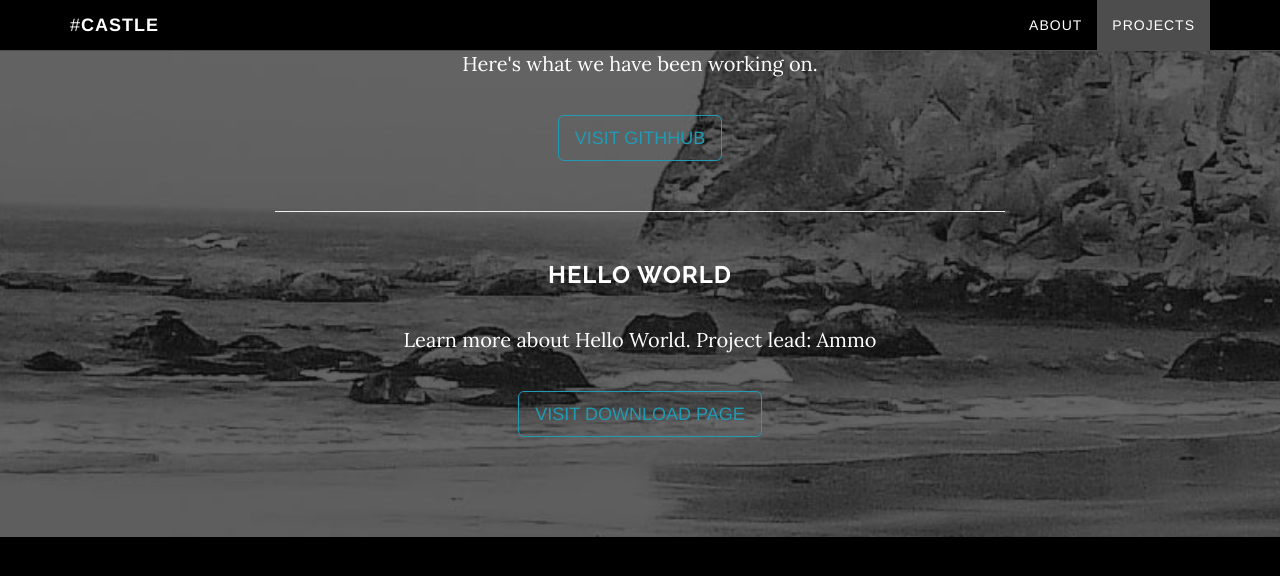
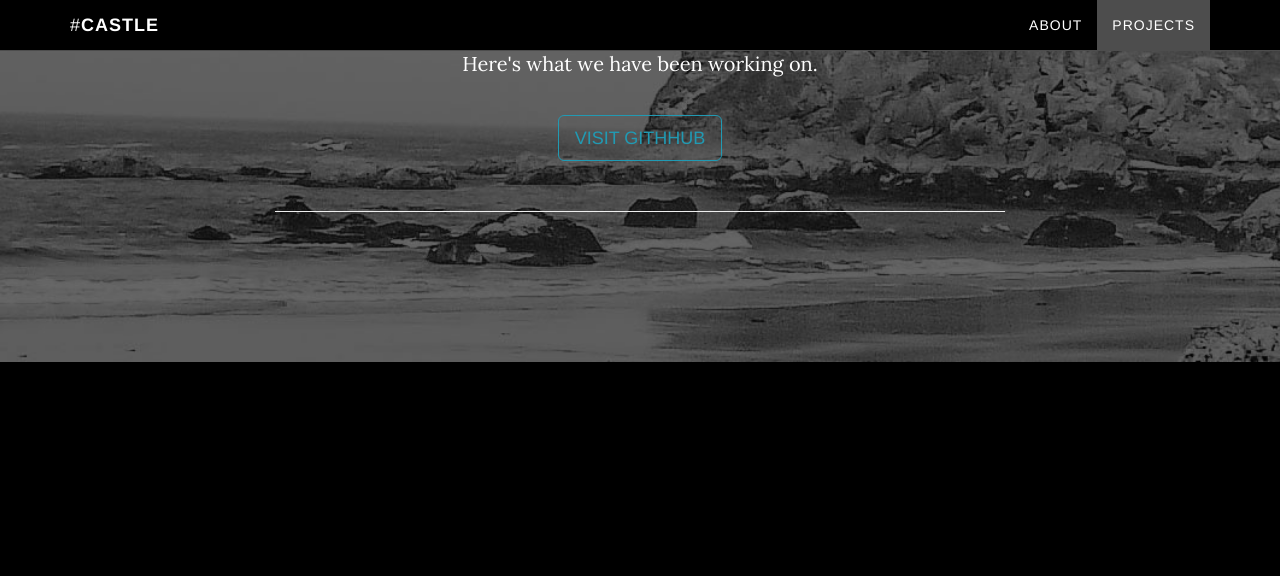
Before and after one commit to hashtagcastle/hashtagcastle, a Jekyll site: the page built from index.html, in a window 1280 px wide and 900 px high, scrolled down 1977 px. Shown: the top 576 px of the window. Built offline with Jekyll 4.4.1, drawn with Linux system fonts in a browser that asks for light colours.

Commit message:
Remove Hello World section

```diff
--- a/_includes/projects.html
+++ b/_includes/projects.html
@@ -8,10 +8,6 @@
                     <a href="https://github.com/hashtagcastle" class="btn btn-default btn-lg">Visit Githhub</a>
 
                     <hr />
-
-                    <h3>Hello World</h3>
-                    <p>Learn more about Hello World. Project lead: Ammo</p>
-                    <a href="-" class="btn btn-default btn-lg">Visit Download Page</a>
                 </div>
             </div>
         </div>
```
Also changed, not shown: 2 other files.
